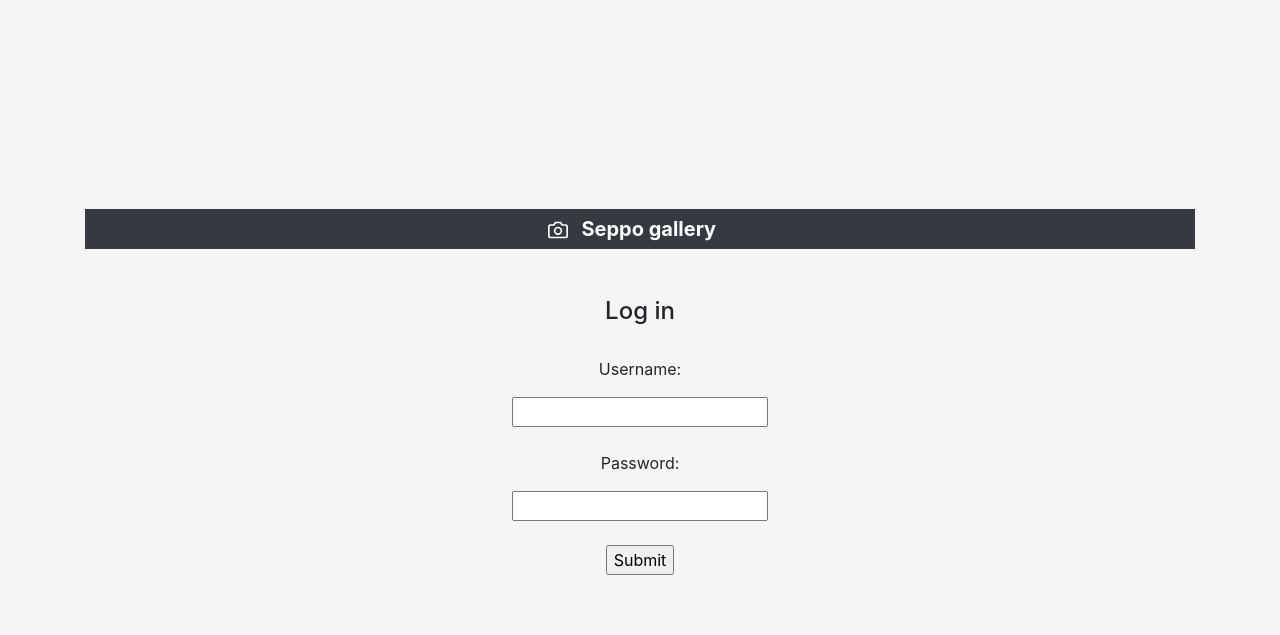
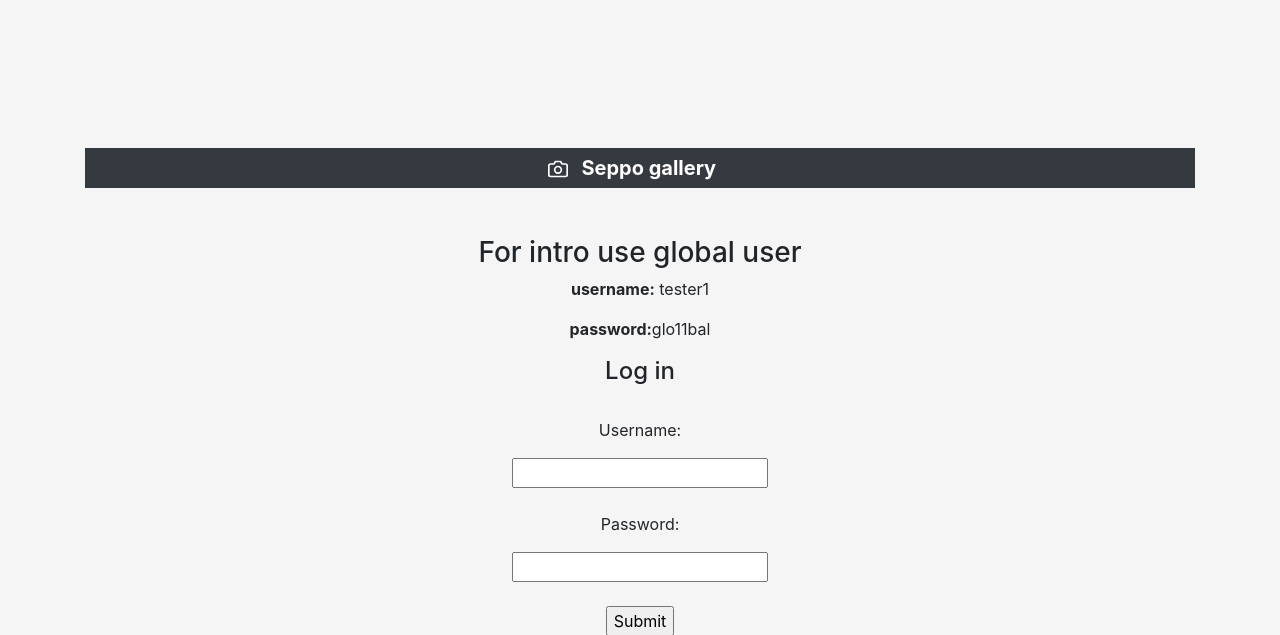
Before and after one commit to Risto12/Photo-album, a Django app: template main/pictureapp/templates/login.html in a window 1280 px wide. Shown: the top 635 px of the page. Run offline with Django 3.2, Linux system fonts and the light colour scheme; the template is opened without the code that fills it, so the values that code supplies are empty, except form fields; tables that the repository leaves empty hold one stand-in row (values such as "Sample post"); form fields are guessed from the names that the template uses; some libraries are stand-ins or nearby versions.

Commit message:
Template modification

```diff
--- a/main/pictureapp/templates/index.html
+++ b/main/pictureapp/templates/index.html
@@ -10,7 +10,7 @@
     <meta name="author" content="">
     <link rel="icon" href="../../../../favicon.ico">
 
-    <title>Album example for Bootstrap</title>
+    <title>Seppo gallery</title>
 
     <!-- Bootstrap core CSS -->
     <link href="{% static 'bootstrap.min.css' %}" rel="stylesheet">
--- a/main/pictureapp/templates/login.html
+++ b/main/pictureapp/templates/login.html
@@ -8,7 +8,7 @@
     <meta name="author" content="">
 
 
-    <title>Signin Template for Bootstrap</title>
+    <title>Signin</title>
 
 
     <link rel="stylesheet" href="https://stackpath.bootstrapcdn.com/bootstrap/4.4.0/css/bootstrap.min.css" integrity="sha384-SI27wrMjH3ZZ89r4o+fGIJtnzkAnFs3E4qz9DIYioCQ5l9Rd/7UAa8DHcaL8jkWt" crossorigin="anonymous">
@@ -28,6 +28,9 @@
       </div>
             <br>
             <br>
+            <h3> For intro use global user</h3>
+            <p> <b>username:</b> tester1 </p>
+            <p> <b>password:</b>glo11bal</p>
             <h4>Log in</h4>
         <form action="/log_in" enctype="multipart/form-data" method="post">
         {% csrf_token %}
```
